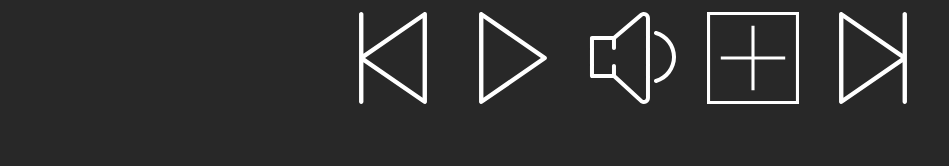
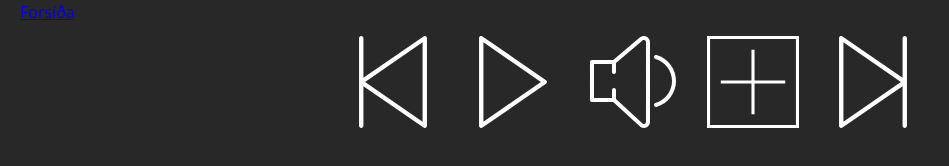
Before and after one commit to goidelify/fiskur, a website: page gogn/player.html in a window 1280 px wide. Shown: the whole page, without its empty margins (0-949 px from the left). Drawn offline with Linux system fonts and the light colour scheme.

Commit message:
Bætti inn forsíða takka

```diff
--- a/gogn/player.html
+++ b/gogn/player.html
@@ -8,6 +8,7 @@
   </head>
 
   <body>
+    <a href="index.html">Forsíða</a>
       <div class='col'>
         <div class='title center'></div>
         <div class='row col-12 player'>
```
